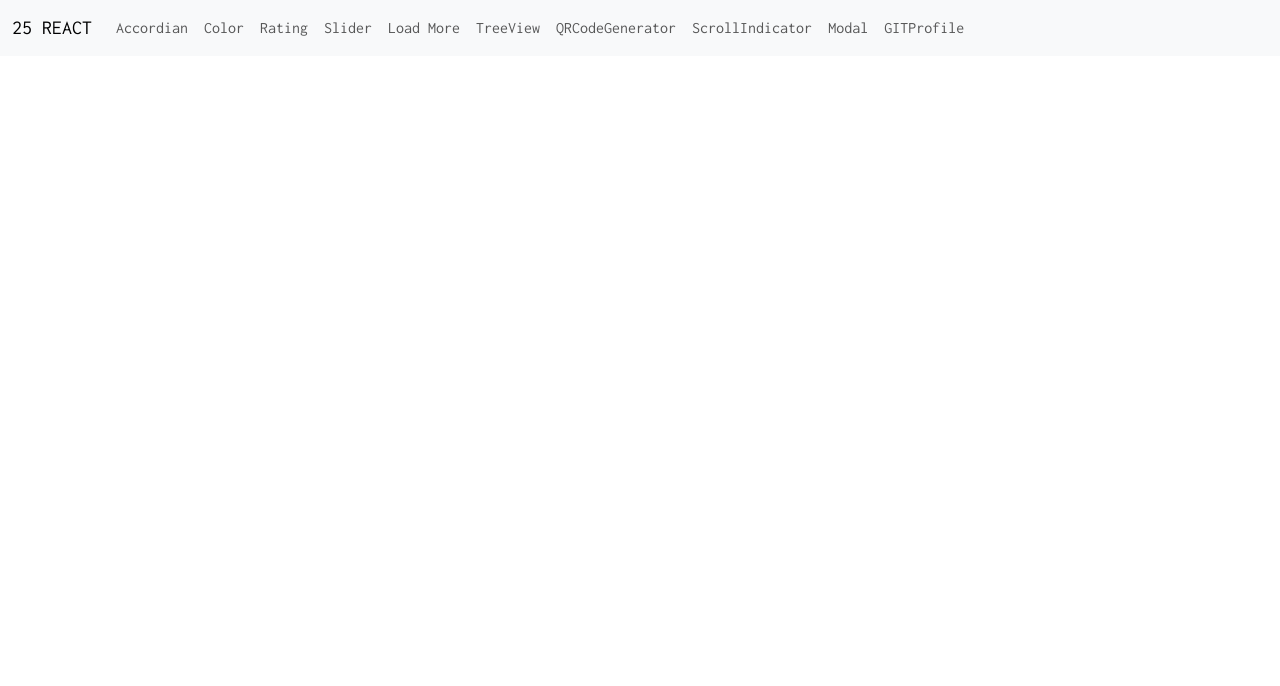
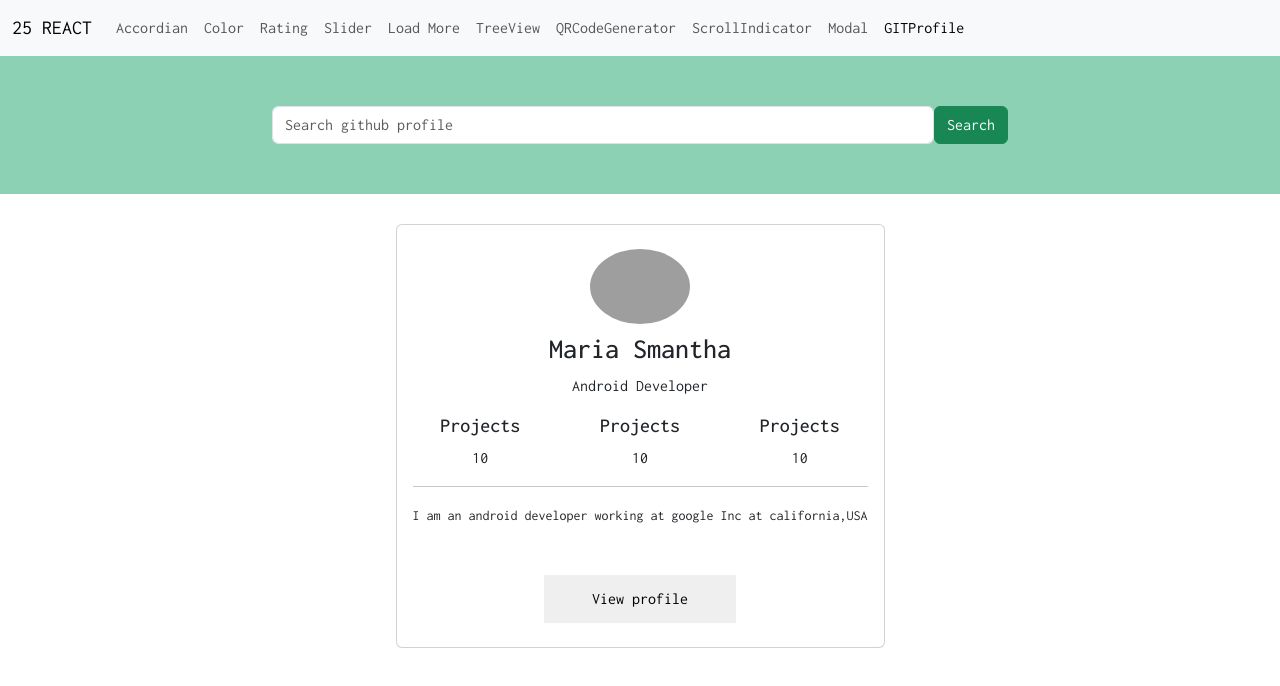
Before and after one commit to tanzimr8/25_projects-with-react, a React (Create React App) app: page /git-search in a window 1280 px wide. Shown: the top 686 px of the page. Built offline with nearby package versions, Linux system fonts and the light colour scheme; grey boxes are pictures that could not be loaded.

Commit message:
Project:Github-profile-viewer basic html,css

```diff
--- a/package.json
+++ b/package.json
@@ -11,6 +11,8 @@
     "@testing-library/user-event": "^13.5.0",
     "bootstrap": "^5.3.3",
     "mdb-react-ui-kit": "^7.2.0",
+    "mdbreact": "^5.2.0",
+    "moment": "^2.30.1",
     "react": "^18.2.0",
     "react-bootstrap": "^2.10.1",
     "react-dom": "^18.2.0",
--- a/src/App.css
+++ b/src/App.css
@@ -170,3 +170,22 @@ background-color: #ccc;
   min-height: 29px;
   border-radius: 25px;
 }
+
+.github-profile-search{
+  width: 100%;
+  height: 30%;
+  display: flex;
+  padding: 50px 0;
+  background-color: rgb(140, 209, 179);
+}
+
+.git-search{
+  display: flex;
+}
+.github-profile-view{
+  display: flex;
+  justify-content: center;
+  align-items: center;
+  width: 100%;
+  padding: 30px 0;
+}
--- /dev/null
+++ b/src/components/Re-Do/GithubProfileViewer/ProfileSearch.jsx
@@ -0,0 +1,23 @@
+import React from "react";
+import { MDBCol, MDBFormInline, MDBBtn } from "mdbreact";
+
+const SearchPage = () => {
+    return (
+        <>
+            <div class="container">
+                <div class="row height d-flex justify-content-center align-items-center">
+                    <div class="col-md-8">
+                        <div class="git-search">
+                            <input type="text" class="form-control" placeholder="Search github profile" />
+                            <button class="btn btn-success">Search</button>
+                        </div>
+
+                    </div>
+
+                </div>
+            </div>
+        </>
+    );
+}
+
+export default SearchPage;
--- /dev/null
+++ b/src/components/Re-Do/GithubProfileViewer/ProfileView.jsx
@@ -0,0 +1,52 @@
+import React from 'react'
+
+const ProfileView = () => {
+    return (
+        <>
+            <div class="card p-3 py-4">
+                <div class="text-center">
+                    <img src="https://i.imgur.com/stD0Q19.jpg" width="100" class="rounded-circle" />
+                    <h3 class="mt-2">Maria Smantha</h3>
+                    <span class="mt-1 clearfix">Android Developer</span>
+
+                    <div class="row mt-3 mb-3">
+
+                        <div class="col-md-4">
+                            <h5>Projects</h5>
+                            <span class="num">10</span>
+                        </div>
+                        <div class="col-md-4">
+                            <h5>Projects</h5>
+                            <span class="num">10</span>
+                        </div>
+                        <div class="col-md-4">
+                            <h5>Projects</h5>
+                            <span class="num">10</span>
+                        </div>
+
+                    </div>
+
+                    <hr class="line" />
+
+                    <small class="mt-4">I am an android developer working at google Inc at california,USA</small>
+                    {/* <div class="social-buttons mt-5">
+                                <button class="neo-button"><i class="fa fa-facebook fa-1x"></i> </button>
+                                <button class="neo-button"><i class="fa fa-linkedin fa-1x"></i></button>
+                                <button class="neo-button"><i class="fa fa-google fa-1x"></i> </button>
+                                <button class="neo-button"><i class="fa fa-youtube fa-1x"></i> </button>
+                                <button class="neo-button"><i class="fa fa-twitter fa-1x"></i> </button>
+                            </div> */}
+
+                    <div class="profile mt-5">
+
+                        <button class="profile_button px-5">View profile</button>
+
+                    </div>
+
+                </div>
+            </div>
+        </>
+    )
+}
+
+export default ProfileView
--- /dev/null
+++ b/src/components/Re-Do/GithubProfileViewer/index.jsx
@@ -0,0 +1,17 @@
+import React from 'react'
+import ProfileSearch from './ProfileSearch';
+import ProfileView from './ProfileView';
+const GithubProfileViewer = () => {
+    return (
+        <>
+            <div className="github-profile-search">
+                <ProfileSearch />
+            </div>
+            <div className="github-profile-view">
+                <ProfileView />
+            </div>
+        </>
+    )
+}
+
+export default GithubProfileViewer;
--- a/src/components/shared/Navbar.jsx
+++ b/src/components/shared/Navbar.jsx
@@ -21,7 +21,8 @@ const Navbar = () => {
                         <li class="nav-item"><NavLink className='nav-link' to="/qr-code">QRCodeGenerator</NavLink></li>
                         <li class="nav-item"><NavLink className='nav-link' to="/scroll-indicator">ScrollIndicator</NavLink></li>
                         <li class="nav-item"><NavLink className='nav-link' to="/modal">Modal</NavLink></li>
-                        <li class="nav-item"><NavLink className='nav-link' to="/git">GITProfile</NavLink></li>
+                        {/* <li class="nav-item"><NavLink className='nav-link' to="/git">GITProfile</NavLink></li>git-search */}
+                        <li class="nav-item"><NavLink className='nav-link' to="/git-search">GITProfile</NavLink></li>
                     </ul>
                 </div>
             </div>
--- a/src/routes.jsx
+++ b/src/routes.jsx
@@ -12,6 +12,7 @@ import QRCodeGenerator from './components/QRCodeGenerator';
 import ScrollIndicator from './components/ScrollIndicator';
 import Modal from './components/Modal/Modal';
 import GitHubProfileFinder from './components/GitHubProfileFinder';
+import GithubProfileViewer from './components/Re-Do/GithubProfileViewer';
 
 
 export const routes = [
@@ -27,5 +28,6 @@ export const routes = [
   { path: '/qr-code', element: <QRCodeGenerator/>},
   { path: '/modal', element: <Modal/>},
   { path: '/scroll-indicator', element: <ScrollIndicator url={'https://dummyjson.com/products?limit=100'}/>},
-  { path: '/git', element: <GitHubProfileFinder url={'https://dummyjson.com/products?limit=100'}/>},
+  // { path: '/git', element: <GitHubProfileFinder url={'https://dummyjson.com/products?limit=100'}/>},
+  { path: '/git-search', element: <GithubProfileViewer/>},
 ];
```
Also changed, not shown: 1 other file (tests, documents, lock files or other folders).
